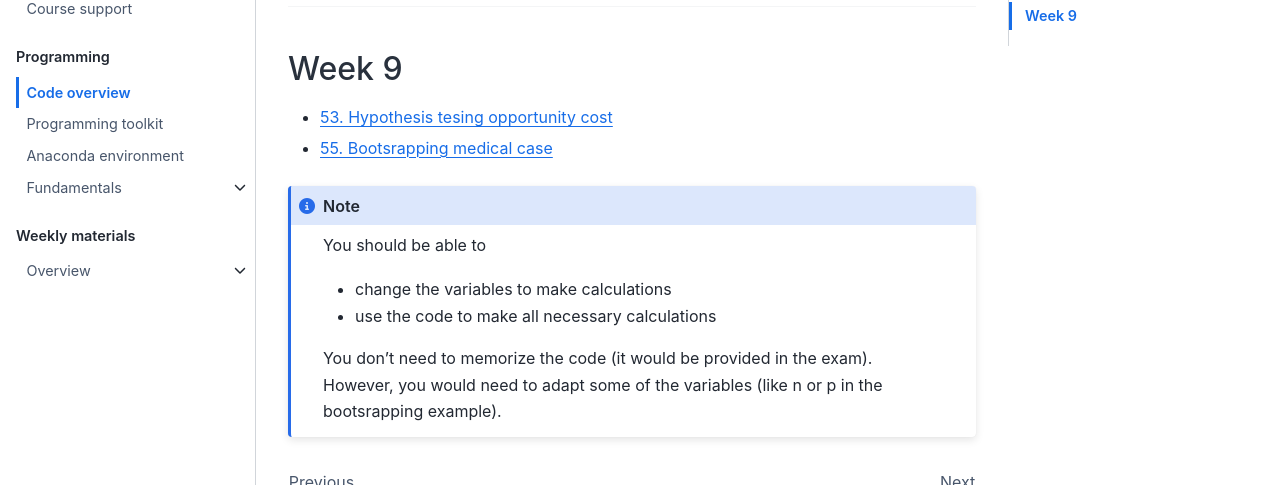
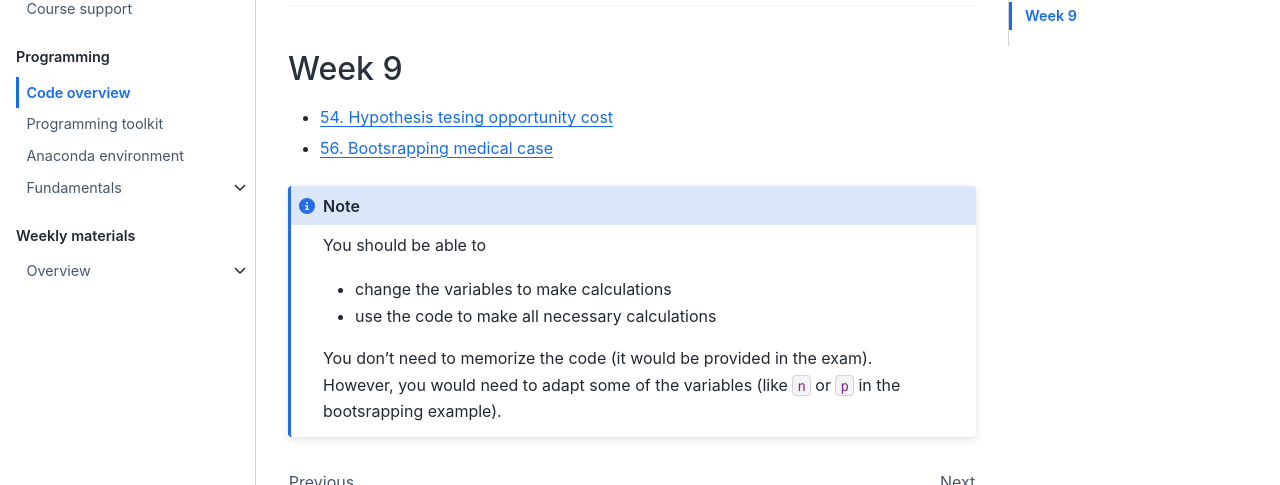
Before and after one commit to mr-ws22/website, a Jupyter Book: the page built from code/code-overview.md, in a window 1280 px wide and 900 px high, scrolled down 4721 px. Shown: the part 296-781 px from the top of the window. Built offline with Jupyter Book 1.0.4 settings and Sphinx 7.4.7 and the Sphinx Book theme 1.1.4, drawn with Linux system fonts in a browser that asks for light colours; comment, search, counter and statistics services are not loaded.

Commit message:
Update code-overview.md

````diff
--- a/code/code-overview.md
+++ b/code/code-overview.md
@@ -228,9 +228,9 @@ You should be able to use scikit-learn to:
 
 ## Week 9
 
-- [53. Hypothesis tesing opportunity cost ](../code/54-opportunity.ipynb)
+- [54. Hypothesis tesing opportunity cost ](../code/54-opportunity.ipynb)
 
-- [55. Bootsrapping medical case](../code/56-medical-case.ipynb)
+- [56. Bootsrapping medical case](../code/56-medical-case.ipynb)
 
 ```{note}
 You should be able to
@@ -238,6 +238,6 @@ You should be able to
 - change the variables to make calculations
 - use the code to make all necessary calculations
 
-You don't need to memorize the code (it would be provided in the exam). However, you would need to adapt some of the variables (like n or p in the bootsrapping example).
+You don't need to memorize the code (it would be provided in the exam). However, you would need to adapt some of the variables (like `n` or `p` in the bootsrapping example).
 
 ```
````
